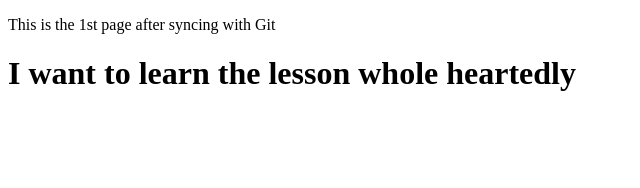
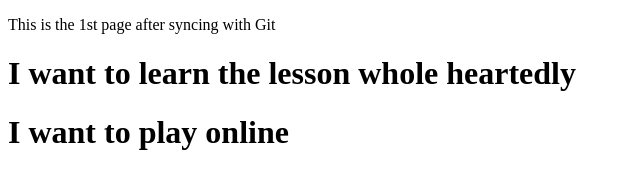
Before and after one commit to kartikey423/coursera-test, a plain HTML site: page site/index.html in a window 1280 px wide. Shown: the whole page, without its empty margins (0-640 px from the left). Drawn offline with Linux system fonts and the light colour scheme.

Commit message:
kartikey

```diff
--- a/site/index.html
+++ b/site/index.html
@@ -6,5 +6,6 @@
 <body>
 <p>This is the 1st page after syncing with Git</p>
 <h1>I want to learn the lesson whole heartedly<h1>
+<h>I want to play online<h>
 </body>
 </html>
```
